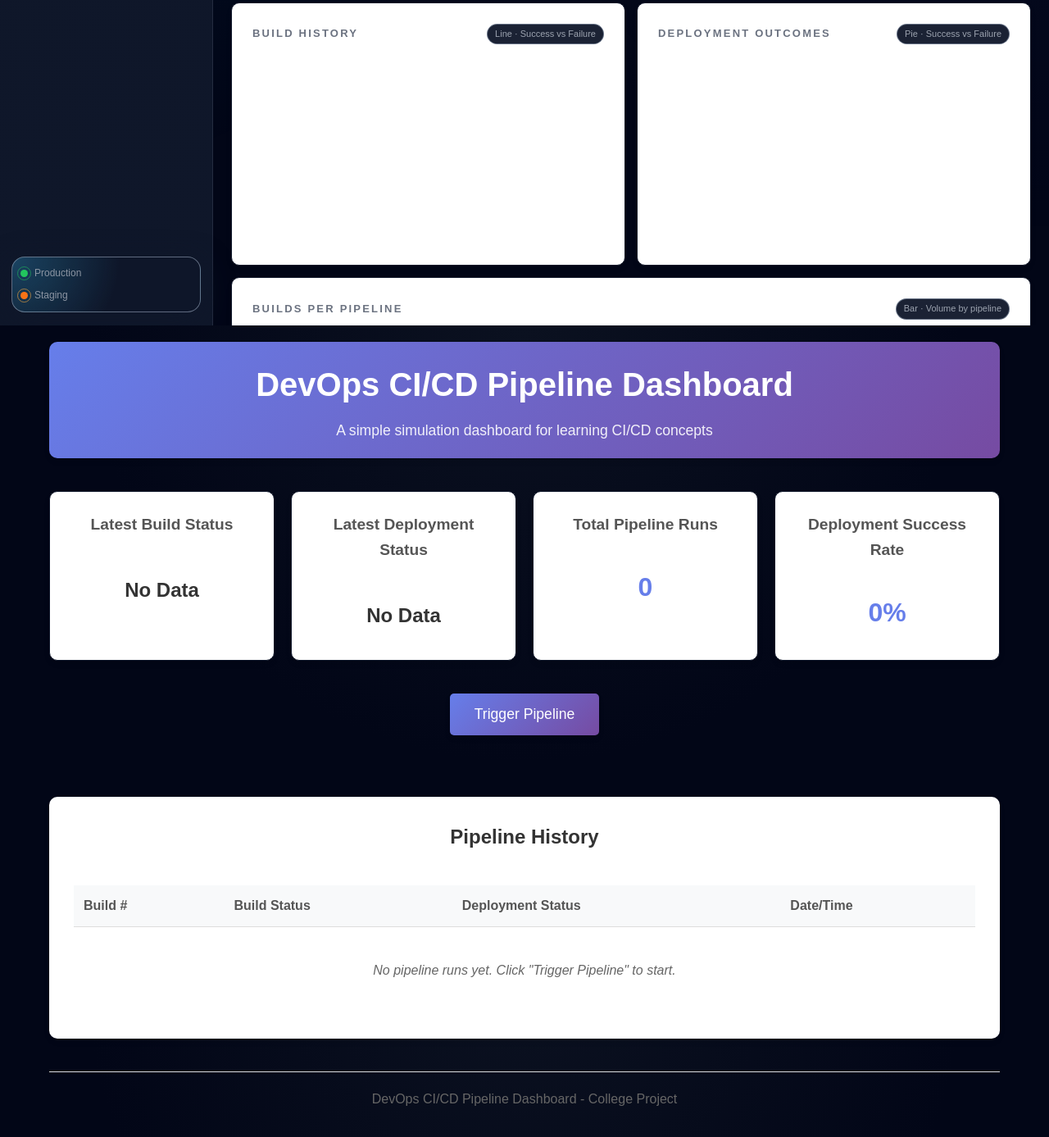
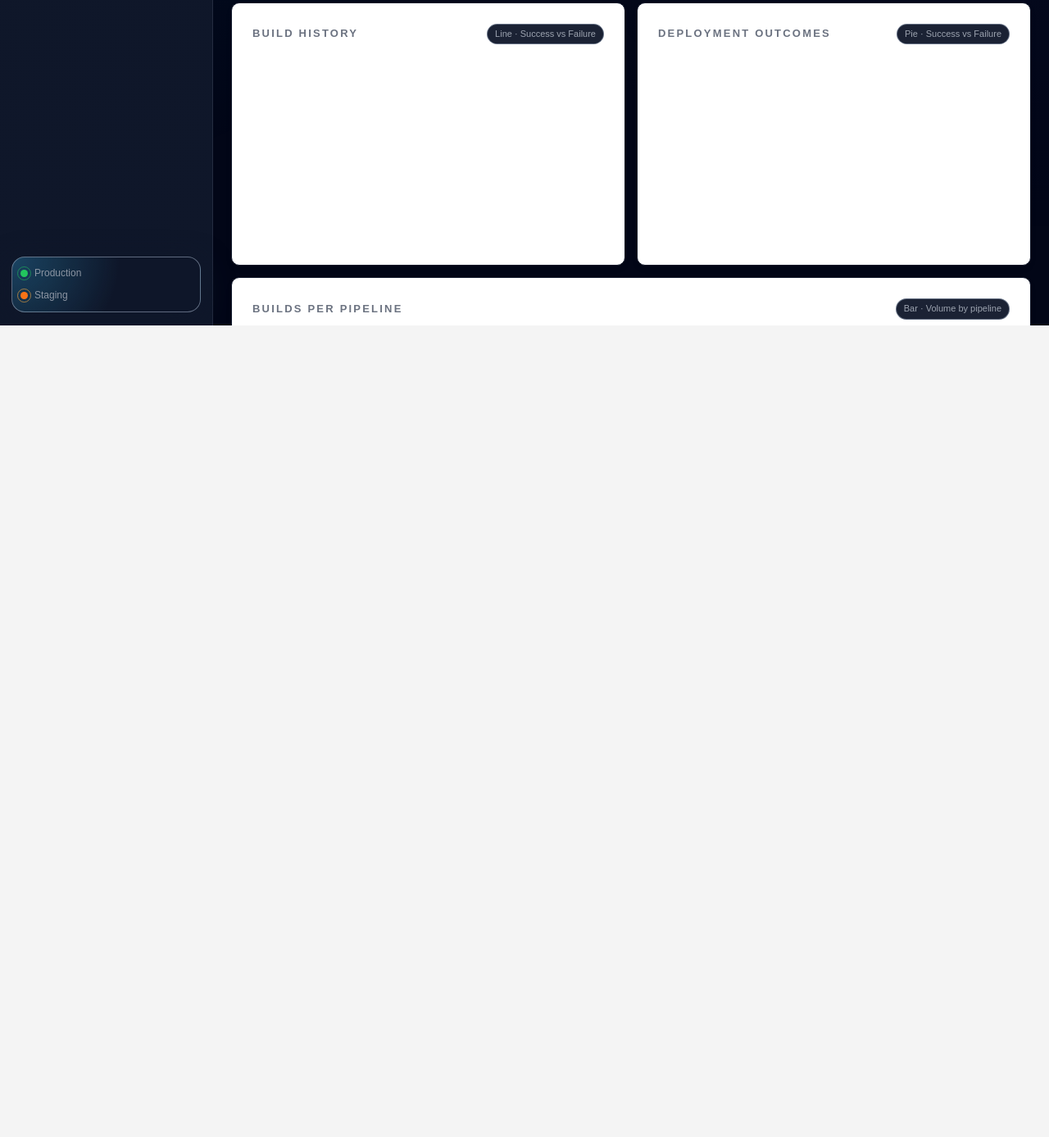
Before and after one commit to Gautamyash01/DevOps_CICD_Pipeline_Dashboard, a plain HTML site: page index.html in a window 1280 px wide. Shown: the part 403-1790 px from the top of the page at 82% size. After the commit the page ends 800 px from the top, so only its background shows below. Drawn offline with nearby package versions, Linux system fonts and the light colour scheme.

Commit message:
Removed legacy HTML layout from index.html
Deleted outdated simple dashboard structure to retain the updated monitoring dashboard layout.

```diff
--- a/index.html
+++ b/index.html
@@ -256,85 +256,3 @@
 </body>
 
 </html>
-
-<!DOCTYPE html>
-<html lang="en">
-<head>
-    <meta charset="UTF-8">
-    <meta name="viewport" content="width=device-width, initial-scale=1.0">
-    <title>DevOps CI/CD Pipeline Dashboard</title>
-    <link rel="stylesheet" href="style.css">
-</head>
-<body>
-    <div class="container">
-        <!-- Header -->
-        <header>
-            <h1>DevOps CI/CD Pipeline Dashboard</h1>
-            <p>A simple simulation dashboard for learning CI/CD concepts</p>
-        </header>
-
-        <!-- Main Dashboard Content -->
-        <main>
-            <!-- Status Cards Section -->
-            <section class="status-cards">
-                <div class="card">
-                    <h3>Latest Build Status</h3>
-                    <div id="build-status" class="status-indicator">No Data</div>
-                </div>
-
-                <div class="card">
-                    <h3>Latest Deployment Status</h3>
-                    <div id="deployment-status" class="status-indicator">No Data</div>
-                </div>
-
-                <div class="card">
-                    <h3>Total Pipeline Runs</h3>
-                    <div id="total-runs" class="metric">0</div>
-                </div>
-
-                <div class="card">
-                    <h3>Deployment Success Rate</h3>
-                    <div id="success-rate" class="metric">0%</div>
-                </div>
-            </section>
-
-            <!-- Control Section -->
-            <section class="control-section">
-                <button id="trigger-pipeline" class="trigger-btn">Trigger Pipeline</button>
-                <p id="pipeline-message" class="message"></p>
-            </section>
-
-            <!-- Pipeline History Table -->
-            <section class="history-section">
-                <h2>Pipeline History</h2>
-                <div class="table-container">
-                    <table id="history-table">
-                        <thead>
-                            <tr>
-                                <th>Build #</th>
-                                <th>Build Status</th>
-                                <th>Deployment Status</th>
-                                <th>Date/Time</th>
-                            </tr>
-                        </thead>
-                        <tbody id="history-tbody">
-                            <!-- History rows will be added here dynamically -->
-                        </tbody>
-                    </table>
-                    <div id="no-history" class="no-data">
-                        No pipeline runs yet. Click "Trigger Pipeline" to start.
-                    </div>
-                </div>
-            </section>
-        </main>
-
-        <!-- Footer -->
-        <footer>
-            <p>DevOps CI/CD Pipeline Dashboard - College Project</p>
-        </footer>
-    </div>
-
-    <!-- JavaScript -->
-    <script src="script.js"></script>
-</body>
-</html>
```
